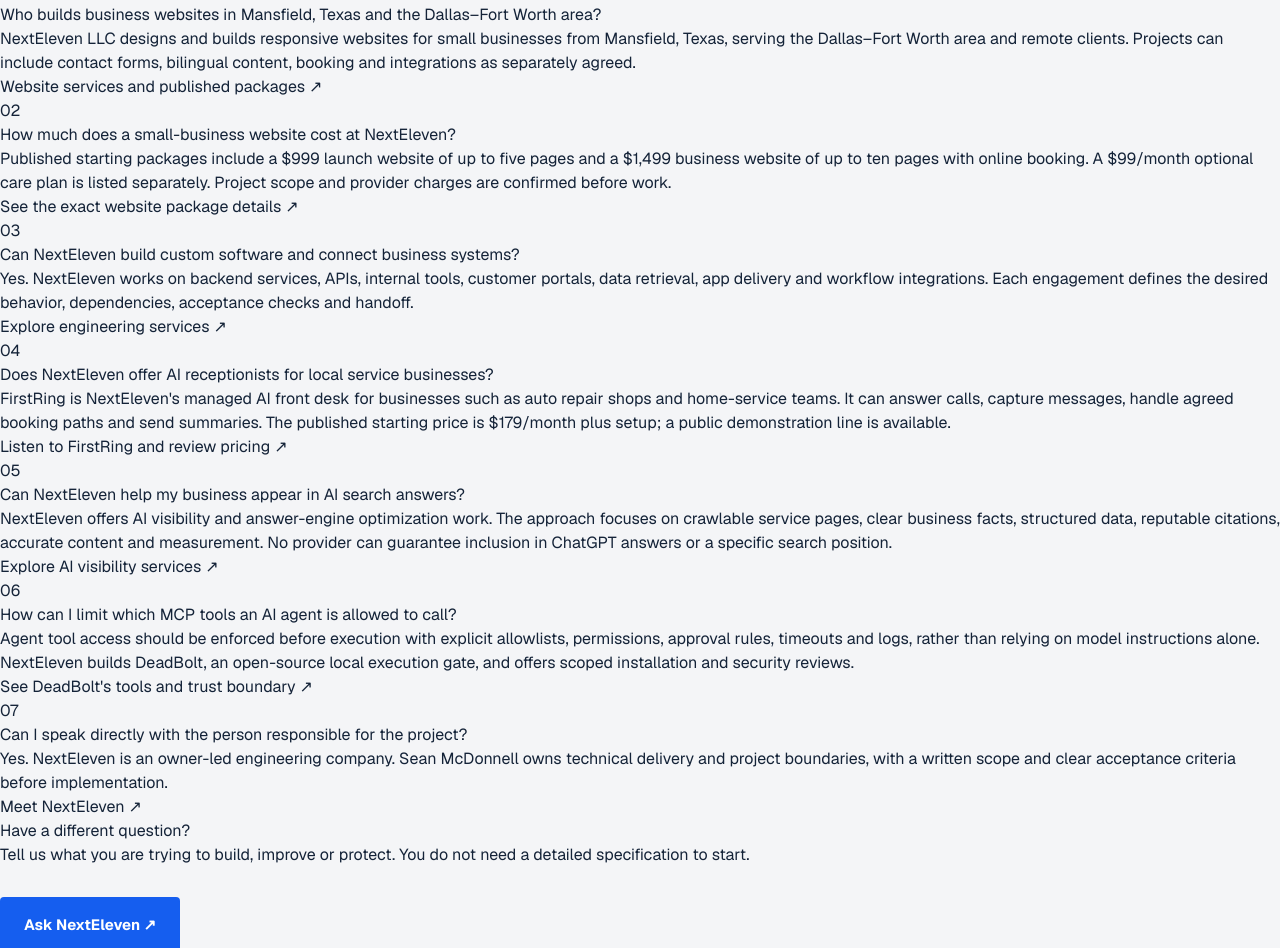
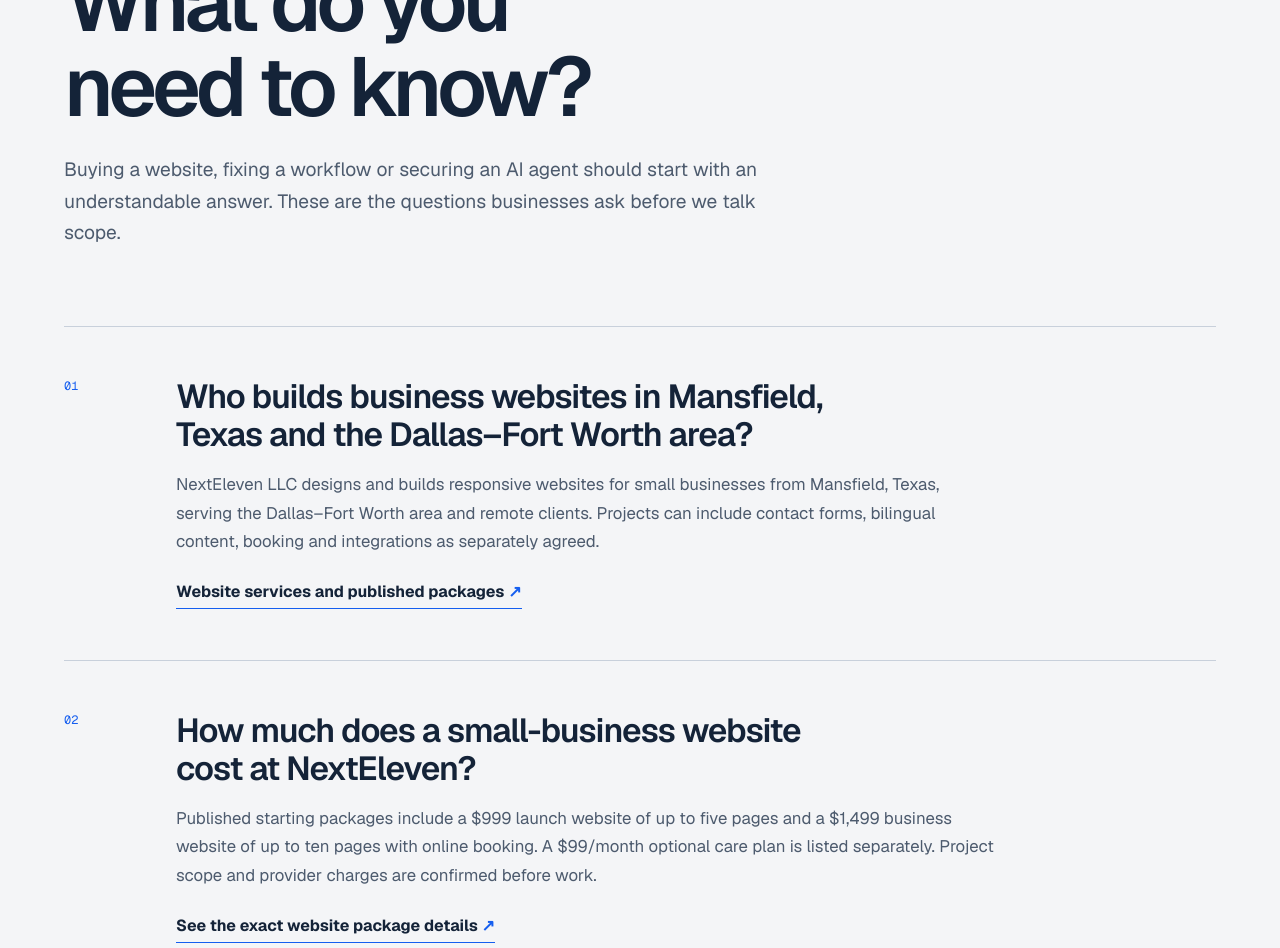
Before and after one commit to seanebones-lang/nexteleven-web, a Next.js app: page /answers in a window 1280 px wide. Shown: the part 240-1188 px from the top of the page. Built offline with nearby package versions, Linux system fonts and the light colour scheme.

Commit message:
Style answer-first FAQ within the unified NextEleven system

```diff
--- a/src/app/unified-site.css
+++ b/src/app/unified-site.css
@@ -101,3 +101,22 @@ body::after { display: none; }
   .co-footer .co-footer-bottom { display: grid; }
 }
 @media (prefers-reduced-motion: reduce) { html { scroll-behavior: auto; } .company-v2 .co-project { transition: none; } }
+
+/* Answer-first landing page: same surfaces, spacing and conversion language. */
+.ne-answers { background: var(--ne-bg); color: var(--ne-ink); }
+.ne-answers-hero { max-width: 1380px; margin: auto; padding: clamp(4rem,8vw,8rem) 5vw clamp(3rem,6vw,5rem); }
+.ne-eyebrow { margin: 0 0 1rem; font: 12px var(--font-mono), monospace; color: var(--ne-blue); text-transform: uppercase; letter-spacing: .16em; }
+.ne-answers-hero h1 { max-width: 14ch; font-size: clamp(3rem,6.5vw,6rem); line-height: 1.02; letter-spacing: -.055em; font-weight: 550; }
+.ne-answers-hero > p:last-child { max-width: 58ch; margin-top: 1.5rem; font-size: clamp(1.05rem,1.5vw,1.3rem); line-height: 1.65; color: var(--ne-muted); }
+.ne-answers-list { max-width: 1380px; margin: auto; padding: 0 5vw 5rem; }
+.ne-answer { display: grid; grid-template-columns: 4rem minmax(0,1fr); gap: 3rem; padding: clamp(2rem,4vw,3.5rem) 0; border-top: 1px solid var(--ne-line); }
+.ne-answer-index { color: var(--ne-blue); font: 12px var(--font-mono), monospace; }
+.ne-answer h2 { max-width: 29ch; margin: 0 0 1rem; font-size: clamp(1.6rem,2.6vw,2.6rem); font-weight: 550; line-height: 1.14; letter-spacing: -.03em; }
+.ne-answer p { max-width: 74ch; margin: 0; line-height: 1.7; font-size: 1.05rem; color: var(--ne-muted); }
+.ne-answer a { display: inline-block; margin-top: 1.5rem; padding-bottom: .25rem; border-bottom: 1px solid var(--ne-blue); color: var(--ne-ink); font-weight: 650; text-decoration: none; }
+.ne-answer a span { color: var(--ne-blue); }
+.ne-answers-contact { padding: 4.5rem 5vw; background: var(--ne-surface); }
+.ne-answers-contact h2 { max-width: 1380px; margin: auto; font-size: clamp(2rem,4vw,4rem); font-weight: 550; letter-spacing: -.04em; }
+.ne-answers-contact p { max-width: 1380px; margin: 1rem auto; line-height: 1.65; }
+.ne-answers-contact .co-button { margin-top: 1.2rem; }
+@media(max-width:700px) { .ne-answer { grid-template-columns: 1fr; gap: .75rem; } }
```
